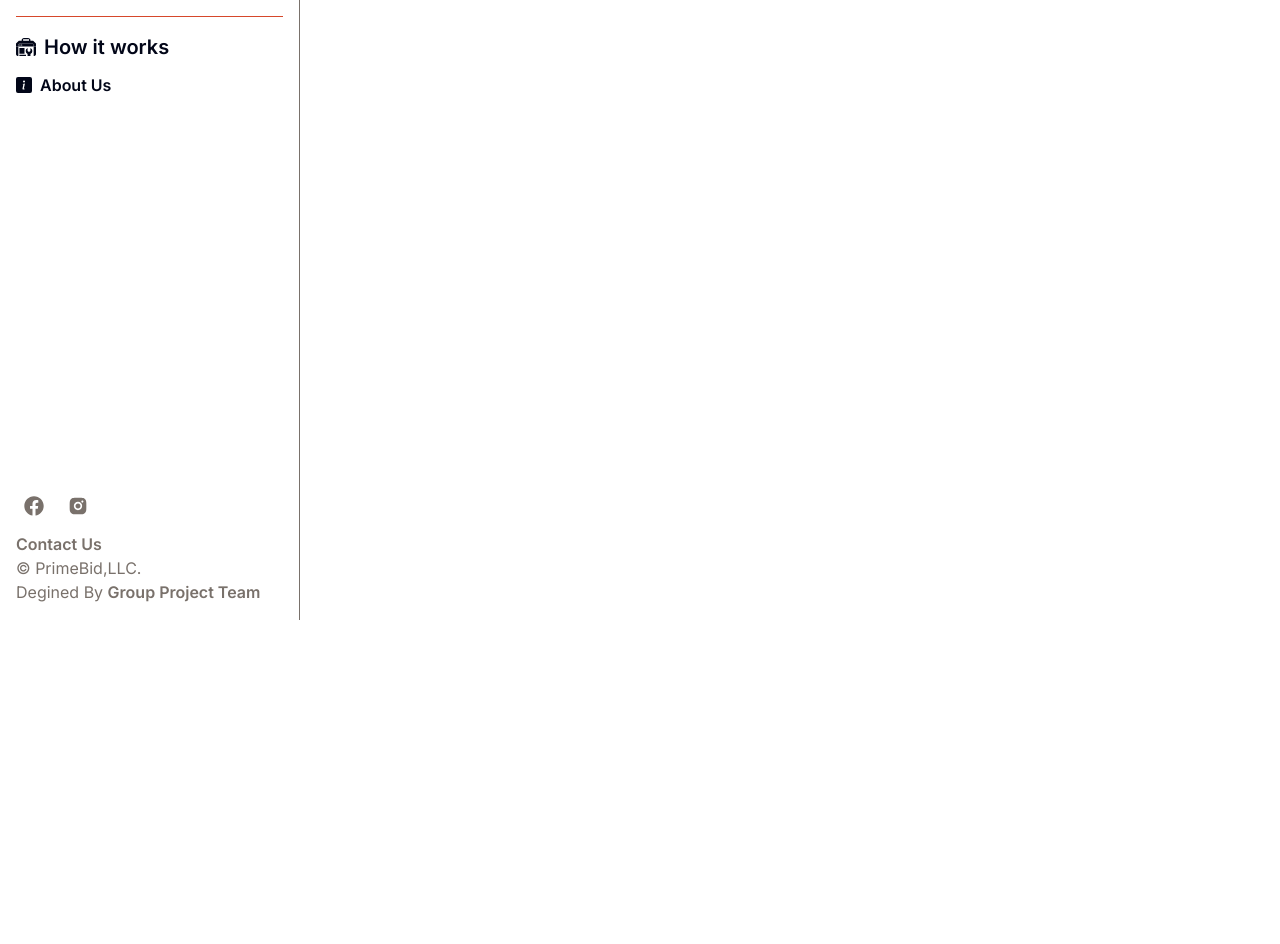
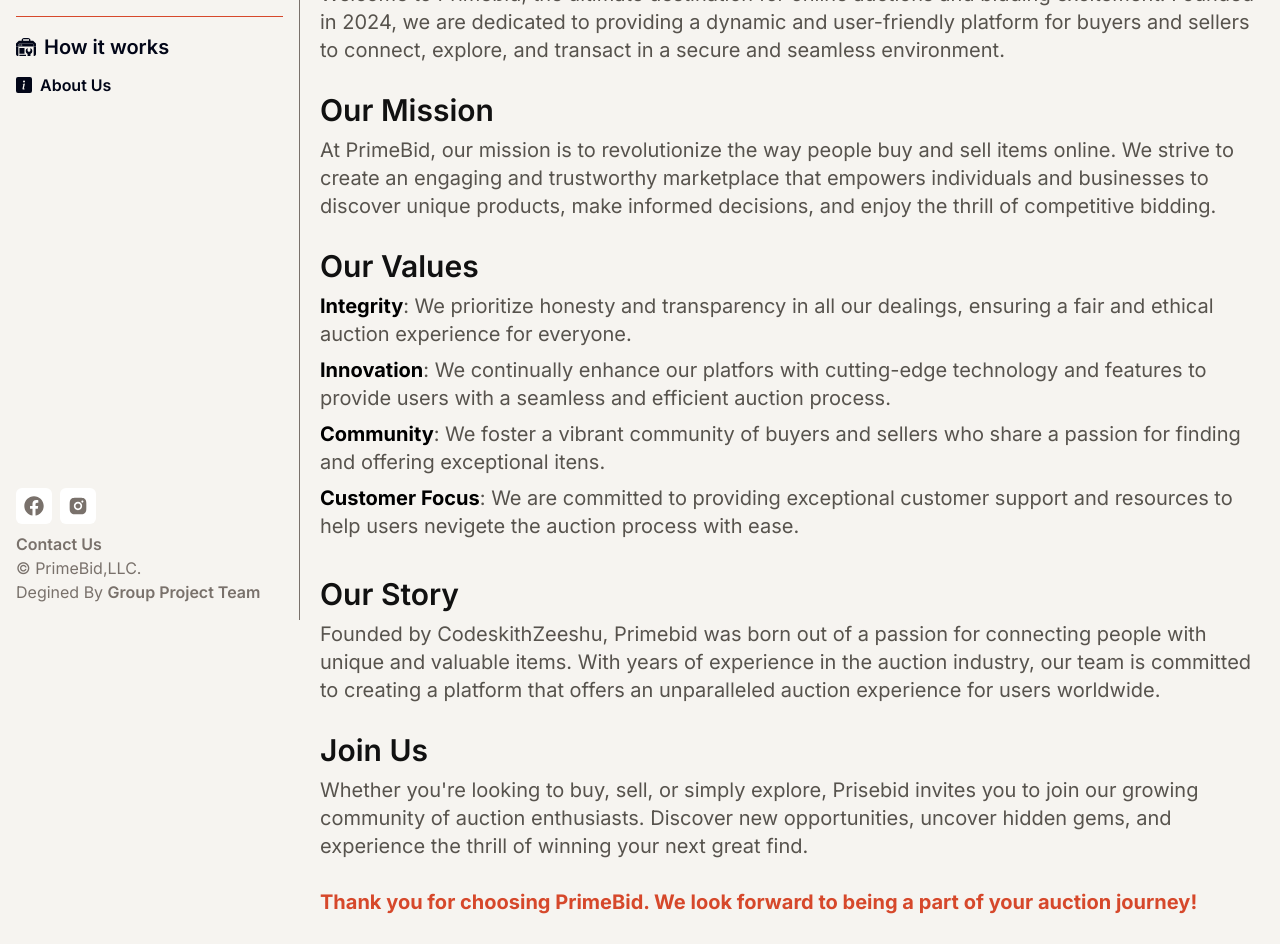
Before and after one commit to LeenaMondal01/Auction-Platform-Project, a React (Vite) app in the folder frontend/: page /about in a window 1280 px wide. Shown: the part 180-1124 px from the top of the page. Before the commit the page ends 800 px from the top, so only its background shows below. Built offline with nearby package versions, Linux system fonts and the light colour scheme; no server answers.

Commit message:
About page created successfully by Ranveer

```diff
--- a/frontend/src/App.jsx
+++ b/frontend/src/App.jsx
@@ -9,6 +9,7 @@
 import { useDispatch } from 'react-redux';
 import { fetchUser } from './store/slices/userSlice';
 import HowItWorks from './pages/HowItWorks';
+import About from './pages/About';
 
 const App = () => {
   const dispatch = useDispatch();
@@ -23,6 +24,8 @@
       <Route path='/login' element={<Login/>} />
       <Route path='/submit-commission' element={<SubmitCommission/>} />
       <Route path='/how-it-works-info' element={<HowItWorks/>}></Route>
+      <Route path='/about' element={<About/>}></Route>
+
     </Routes>
     <ToastContainer position='top-right'/>
   </Router>
--- /dev/null
+++ b/frontend/src/pages/About.jsx
@@ -0,0 +1,89 @@
+import React from 'react'
+
+const About = () => {
+    const values = [
+        {
+            id: 1,
+            title: "Integrity",
+            description:
+            "We prioritize honesty and transparency in all our dealings, ensuring a fair and ethical auction experience for everyone.",
+        },
+        {
+            id: 2,
+            title: "Innovation",
+            description:
+            "We continually enhance our platfors with cutting-edge technology and features to provide users with a seamless and efficient auction process.",
+        },
+        {
+            id: 3,
+            title: "Community",
+            description:
+            "We foster a vibrant community of buyers and sellers who share a passion for finding and offering exceptional itens.",
+        },
+        {
+            id: 4,
+            title: "Customer Focus",
+            description:
+            "We are committed to providing exceptional customer support and resources to help users nevigete the auction process with ease."
+        },
+    ];
+  return (
+    <>
+      <section className="w-full ml-0 m-0 h-fit px-5 pt-20 lg:pl-[320px] gap-7 flex flex-col min-h-screen py-4 justify-center">
+        <div>
+            <h1 className="text-[#d6482b] text-2xl font-bold mb-2 min-[480px]:text-4xl md:text-6xl xl:text-7xl 2xl:text-8xl">
+                About Us
+            </h1>
+            <p className="text-xl text-stone-600">
+                Welcome to Primeßid, the ultimate destination for online
+                auctions and bidding excitement. Founded in 2024,
+                we are dedicated to providing a dynamic and user-friendly platform
+                for buyers and sellers to connect, explore, and transact in a secure and
+                seamless environment.
+            </p>
+        </div>
+        <div>
+             <h3 className={`text-[#111] text-xl font-semibold mb-2 min-[480px]:text-xl md:text-2xl lg:text-3xl`}>Our Mission</h3>
+             <p className="text-xl text-stone-600">At PrimeBid, our mission is to revolutionize the way people buy and sell items online. We strive to create an engaging and trustworthy marketplace that empowers individuals and businesses to discover unique products, make informed decisions, and enjoy the thrill of competitive bidding.</p>
+        </div>
+        <div>
+             <h3 className={`text-[#111] text-xl font-semibold mb-2 min-[480px]:text-xl md:text-2xl lg:text-3xl`}>Our Values</h3>
+             <ul className="list-inside">
+                {
+                    values.map(element=>{
+                        return(
+                            <li className="text-xl text-stone-600 mb-2" key={element.id}>
+                                <span className="text-black font-bold">{element.title}</span>
+                                : {element.description}
+                            </li>
+                        );
+                    })}
+             </ul>
+        </div>
+        <div>
+             <h3 className={`text-[#111] text-xl font-semibold mb-2 min-[480px]:text-xl md:text-2xl lg:text-3xl`}>Our Story</h3>
+             <p className="text-xl text-stone-600">
+                Founded by CodeskithZeeshu, Primebid was born out of a passion for connecting people with unique
+                and valuable items. With years of experience in the auction
+                industry, our team is committed to creating a platform that offers
+                an unparalleled auction experience for users worldwide.</p>
+        </div>
+        <div>
+             <h3 className={`text-[#111] text-xl font-semibold mb-2 min-[480px]:text-xl md:text-2xl lg:text-3xl`}>Join Us</h3>
+             <p className="text-xl text-stone-600">
+                Whether you're looking to buy, sell, or simply explore, Prisebid invites you to join our growing
+                community of
+                auction enthusiasts. Discover new opportunities, uncover hidden
+                gems, and experience the thrill of winning your next great find.</p>
+        </div>
+        <div>
+            <p className="text-[#d6482b] text-xl font-bold mb-3">
+                Thank you for choosing PrimeBid. We look forward to being a part of your auction journey!
+            </p>
+        </div>
+      </section>
+    </>
+  )
+}
+
+export default About
```
